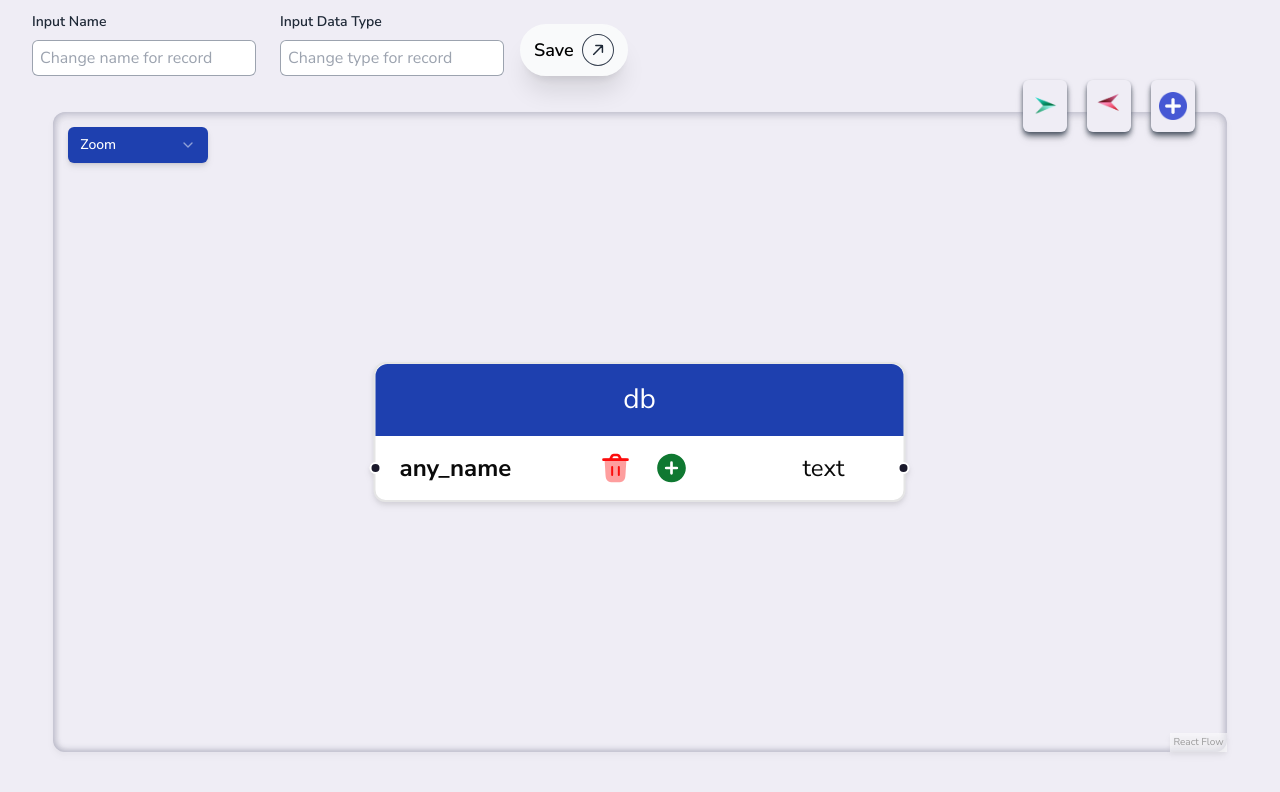
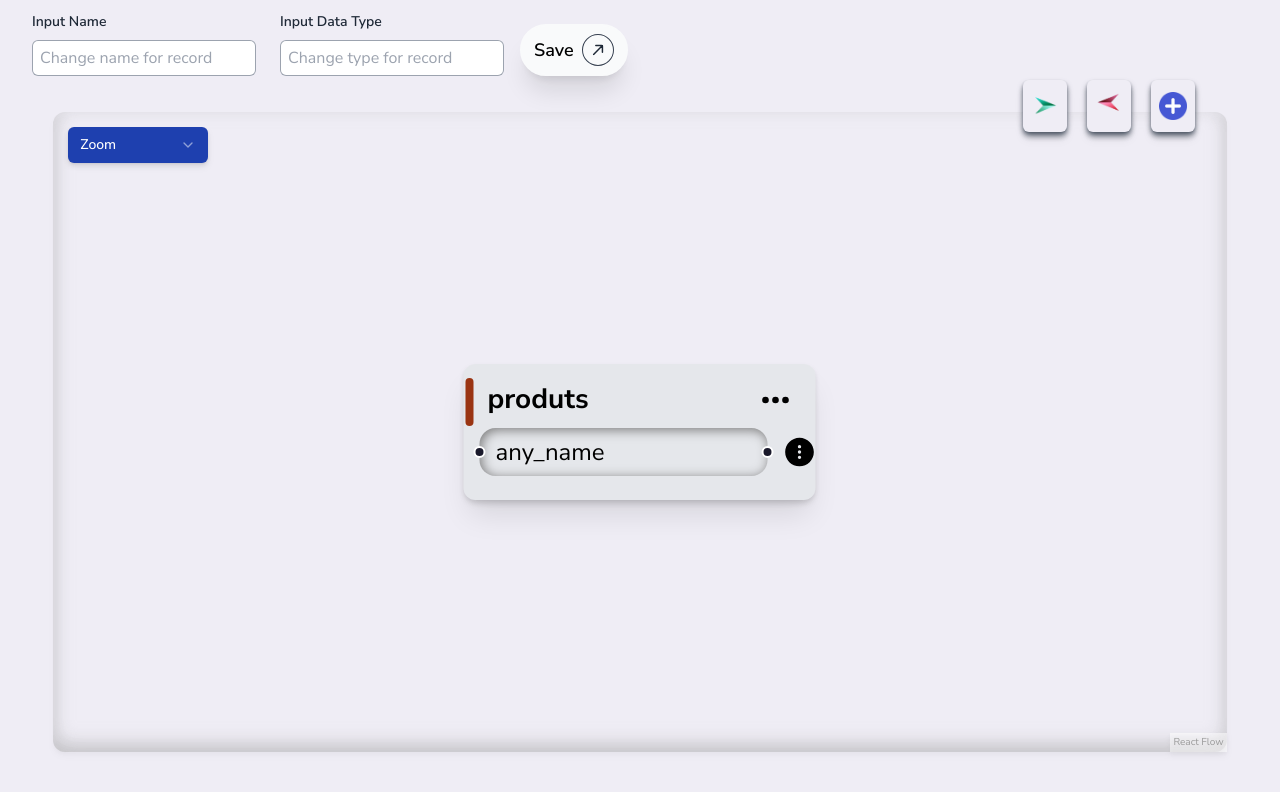
Before and after one commit to moeez5251/ER-Diagram-Maker, a React (Vite) app: page / in a window 1280 px wide. Both pictures are taken after a click on the element 1172 px from the left and 106 px from the top of the page. Shown: the top 792 px of the page. Built offline with nearby package versions, Linux system fonts and the light colour scheme.

Commit message:
Updating UI ✨⚡

```diff
--- a/src/App.jsx
+++ b/src/App.jsx
@@ -49,12 +49,12 @@ function App() {
         data: {
           label: "db",
           schema: [
-            { title: "any_name", type: "text", id: uuidv4() },
+            { title: "any_name", id: uuidv4() },
           ],
         },
       }]
     )
-    localStorage.setItem("data-sets", JSON.stringify(nodes))
+    // localStorage.setItem("data-sets", JSON.stringify(nodes))
   }
   const inpchange = (e) => {
     setinp({ ...inp, [e.target.name]: e.target.value })
@@ -106,7 +106,7 @@ function App() {
           : node
       )
     );
-    localStorage.setItem("data-sets", JSON.stringify(nodes))
+    // localStorage.setItem("data-sets", JSON.stringify(nodes))
     setinp({
       inputname: "",
       inputtype: ""
@@ -130,25 +130,22 @@ function App() {
   }, [])
 
   useEffect(() => {
-    setTimeout(() => {
-      localStorage.setItem("data-sets", JSON.stringify(nodes))
-    }, 50);
-
+    // setTimeout(() => {
+    //   localStorage.setItem("data-sets", JSON.stringify(nodes))
+    // }, 50);
+    console.log(nodes);
     return () => {
 
     }
   }, [nodes])
 
-  useEffect(() => {
-    console.log("change");
-    setTimeout(() => {
-      localStorage.setItem("edges-data", JSON.stringify(edges))
-    }, 50);
+  // useEffect(() => {
+  //       localStorage.setItem("edges-data", JSON.stringify(edges))
 
-    return () => {
+  //   return () => {
 
-    }
-  }, [edges])
+  //   }
+  // }, [edges])
 
   return (
     <>
@@ -209,7 +206,7 @@ function App() {
               </div>
 
             </div>
-            <div style={{ boxShadow: "inset 0px 0px 7px 1px rgb(170 170 187)" }} className=' drop-shadow-md blur-0 w-11/12 h-[80%]  mx-auto relative top-28 rounded-xl'>
+            <div style={{ boxShadow: "inset rgb(167 167 167 / 54%) 0px -7px 20px 0px" }} className=' drop-shadow-md blur-0 w-11/12 h-[80%]  mx-auto relative top-28 rounded-xl'>
 
               <div style={{ height: '100%', width: "100%" }}>
                 <ReactFlow
--- a/src/components/base-node.tsx
+++ b/src/components/base-node.tsx
@@ -8,10 +8,9 @@ export const BaseNode = React.forwardRef<
   <div
     ref={ref}
     className={cn(
-      "rounded-md border border-neutral-200 bg-white p-5 text-neutral-950 dark:border-neutral-800 dark:bg-neutral-950 dark:text-neutral-50",
       className,
-      selected ? "border-neutral-500 shadow-lg dark:border-neutral-40" : "",
-      "hover:ring-1",
+      // selected ? "border-neutral-500 shadow-lg dark:border-neutral-40" : "",
+      // "hover:ring-1",
     )}
     tabIndex={0}
     {...props}
--- a/src/components/database-schema-node.tsx
+++ b/src/components/database-schema-node.tsx
@@ -8,7 +8,7 @@ import { LabeledHandle } from "@/components/labeled-handle";
 type DatabaseSchemaNode = Node<{
   id: string
   label: string;
-  schema: { title: string; type: string,id:string }[];
+  schema: { title: string; type: string, id: string }[];
 }>;
 
 export function DatabaseSchemaNode({
@@ -29,13 +29,39 @@ export function DatabaseSchemaNode({
     setLabel(event.target.value);
   };
   const handlerowclick = async (event: React.ChangeEvent<HTMLElement>) => {
-    let parent = event.target.parentElement.parentElement.parentNode.parentNode.parentElement.parentElement.parentNode.firstElementChild.id;
-    const targetnode = event.target.parentElement.parentElement.parentElement.parentElement.firstChild.firstChild.lastChild.innerHTML;
-    await countervalue.setNodes(prevNodes =>
+    // let parent = event.target.parentElement.parentElement.parentNode.parentNode.parentElement.parentElement.parentNode.firstElementChild.id;
+    // const targetnode = event.target.parentElement.parentElement.parentElement.parentElement.firstChild.firstChild.lastChild.innerHTML;
+    // await countervalue.setNodes(prevNodes =>
+    //   prevNodes.map(node => {
+    //     if (node.id === parent) {
+    //       const index = node.data.schema.findIndex(field => field.title === targetnode);
+
+    //       if (node.data.schema.length === 1) {
+    //         return null;
+    //       }
+
+    // if (index !== -1) {
+    //   return {
+    //     ...node,
+    //     data: {
+    //       ...node.data,
+    //       schema: [
+    //         ...node.data.schema.slice(0, index),
+    //         ...node.data.schema.slice(index + 1)
+    //       ]
+    //     }
+    //   };
+    // }
+    //   }
+    //   return node;
+    // }).filter(node => node !== null)
+    // );
+    const rowid = event.target.parentElement.parentElement.parentElement.parentElement.id;
+    for (const index of countervalue.nodes) {
+      let a = index.data.schema.findIndex(field => field.id === rowid);
+      if (a || a === 0) {
+        countervalue.setNodes(prevNodes =>
           prevNodes.map(node => {
-        if (node.id === parent) {
-          const index = node.data.schema.findIndex(field => field.title === targetnode);
-
             if (node.data.schema.length === 1) {
               return null;
             }
@@ -52,46 +78,47 @@ export function DatabaseSchemaNode({
                 }
               };
             }
-        }
             return node;
+
           }).filter(node => node !== null)
         );
-
+        return;
+      }
+    }
   }
   const handleclick = (event: React.ChangeEvent<HTMLElement>) => {
-    let parent = event.target.parentElement.parentElement.parentNode.parentNode.parentElement.parentElement.parentNode.firstElementChild.id
-    const targetnode = event.target.parentElement.parentElement.parentElement.parentElement.firstChild.firstChild.lastChild.value
-    let id=event.target.parentElement.parentElement.parentElement.parentElement.id;
-    const newField = { title: "no-name", type: "text",id:uuidv4()};
-    let index;
-    countervalue.nodes.map(node => {
-      if (node.id === parent) {
-        index = node.data.schema.findIndex(field => field.title === targetnode);
-      }
-      return null;
-    });
-
+    const newField = { title: "no-name", id: uuidv4() };
+    const rowid = event.target.parentElement.parentElement.parentElement.parentElement.id;
+    for (const index of countervalue.nodes) {
+      let a = index.data.schema.findIndex(field => field.id === rowid);
+      if (a || a === 0) {
         countervalue.setNodes(prevNodes =>
           prevNodes.map(node =>
-        node.id === parent
+            node.id === id
               ? {
                 ...node,
                 data: {
                   ...node.data,
                   schema: [
-                ...node.data.schema.slice(0, index),
+                    ...node.data.schema.slice(0, a),
                     newField,
-                ...node.data.schema.slice(index)
+                    ...node.data.schema.slice(a)
                   ]
                 }
               }
               : node
           )
         );
-    localStorage.setItem("data-sets", JSON.stringify(countervalue.nodes))
+        return;
       }
+    }
+  }
+  // const handlemore=(e)=>{
+  //   const targetElement = document.getElementById(e.target.getAttribute("data-id"));
+  //   targetElement.style.right = "50px";
+  // }
   useEffect(() => {
-    if(NaN){
+    if (NaN) {
       return;
     }
     if (positionAbsoluteX) {
@@ -110,37 +137,59 @@ export function DatabaseSchemaNode({
         )
       );
     }
-    localStorage.setItem("data-sets", JSON.stringify(countervalue.nodes))
-
     return () => {
 
     }
   }, [positionAbsoluteX])
+  return (
+    <BaseNode className="bg-gray-200 py-2 rounded-md w-44 relative before:w-1 before:h-6 before:bg-orange-800  before:z-10 before:absolute before:block before:rounded-lg before:left-[0.5px] before:top-[7px] shadow-lg " selected={selected}>
+      <div className="flex items-center px-3 w-full">
 
-  return (
-    <BaseNode className="p-0" selected={selected}>
         <input
           onChange={handleChange}
-        className="rounded-tl-md rounded-tr-md bg-blue-800 p-2 text-center text-sm text-white dark:bg-neutral-800 dark:text-neutral-400 w-full border-none outline-none cursor-grab focus:bg-blue-900 cursor-pointer inputs"
+          onClick={() => console.log(selected)}
+          className="bg-transparent font-bold border-none outline-none text-sm w-[90%] "
           type="text"
-        value={label}
+          value={"produts"}
           id={id}
         />
-      <table className="border-spacing-10 overflow-visible">
+        <div className="cursor-pointer">
+
+          <svg
+            xmlns="http://www.w3.org/2000/svg"
+            width={16}
+            height={16}
+            fill="none"
+            className="injected-svg"
+            color="#000"
+            data-src="https://cdn.hugeicons.com/icons/more-horizontal-circle-01-solid-standard.svg"
+            viewBox="0 0 24 24"
+          >
+            <path
+              fill="#000"
+              d="M17 12a2.5 2.5 0 1 0 5 0 2.5 2.5 0 0 0-5 0ZM9.5 12a2.5 2.5 0 1 0 5 0 2.5 2.5 0 0 0-5 0ZM2 12a2.5 2.5 0 1 0 5 0 2.5 2.5 0 0 0-5 0Z"
+            />
+          </svg>
+        </div>
+      </div>
+      <table className="border-spacing-10  w-full overflow-hidden">
         <TableBody>
           {data.schema.map((entry) => (
-            <TableRow key={uuidv4()} id={entry.id} className="relative text-xs hover:bg-cyan-400  ">
-              <TableCell className="pl-0 pr-6 font-bold">
+            <TableRow key={uuidv4()} id={entry.id} className=" text-xs overflow-hidden m-2 relative transition-all right-0 ">
+
+              <TableCell className="w-[95%]"  >
                 <LabeledHandle
                   id={entry.title}
                   title={entry.title}
-                  type="target"
-                  position={Position.Left}
-                  className="record-name"
+                  type="source"
+                  position={Position.Right}
+                  handleClassName="p-0"
+                  labelClassName="p-0"
+                  className="record-type"
                 />
               </TableCell>
-              <TableCell className="py-2 px-2 gap-3  text-center flex items-end justify-center font-normal cursor-pointer" >
-                <div onClick={handlerowclick} title="remove record" >
+              <TableCell className="absolute -right-10 gap-2 flex items-center h-full " >
+                <div className="cursor-pointer" onClick={handlerowclick} title="remove record" >
 
                   <svg
                     xmlns="http://www.w3.org/2000/svg"
@@ -165,7 +214,7 @@ export function DatabaseSchemaNode({
                     />
                   </svg>
                 </div>
-                <div onClick={handleclick} title="add record" >
+                <div className="cursor-pointer " onClick={handleclick} title="add record" >
 
                   <svg
                     xmlns="http://www.w3.org/2000/svg"
@@ -186,17 +235,25 @@ export function DatabaseSchemaNode({
                   </svg>
                 </div>
               </TableCell>
-              <TableCell className="pr-0 text-center font-normal">
-                <LabeledHandle
-                  id={entry.title}
-                  title={entry.type}
-                  type="source"
-                  position={Position.Right}
-                  className="p-0"
-                  handleClassName="p-0"
-                  labelClassName="p-0"
-                  className="record-type"
+              <TableCell className="cursor-pointer mx-3"  onClick={(e)=>handlemore(e)} >
+                <svg
+                  xmlns="http://www.w3.org/2000/svg"
+                  width={16}
+                  height={16}
+                  fill="none"
+                  className="injected-svg"
+                  color="#000"
+                  data-src="https://cdn.hugeicons.com/icons/more-vertical-circle-02-solid-standard.svg"
+                  viewBox="0 0 24 24"
+                >
+                  <path
+                   data-id={entry.id}
+                    fill="#000"
+                    fillRule="evenodd"
+                    d="M12 22.75C6.063 22.75 1.25 17.937 1.25 12S6.063 1.25 12 1.25 22.75 6.063 22.75 12 17.937 22.75 12 22.75Zm0-16a1.25 1.25 0 1 0 0 2.5h.009a1.25 1.25 0 0 0 0-2.5H12Zm0 4a1.25 1.25 0 1 0 0 2.5h.009a1.25 1.25 0 0 0 0-2.5H12Zm0 4a1.25 1.25 0 1 0 0 2.5h.009a1.25 1.25 0 0 0 0-2.5H12Z"
+                    clipRule="evenodd"
                   />
+                </svg>
               </TableCell>
 
             </TableRow>
--- a/src/components/labeled-handle.tsx
+++ b/src/components/labeled-handle.tsx
@@ -50,16 +50,18 @@ const LabeledHandle = React.forwardRef<
       <div
         ref={ref}
         title={label}
+        style={{boxShadow:"inset 1px 1px 6px 0px #7a7a7a"}}
         className={cn(
-          "relative flex items-center ",
+          "relative flex items-center  flex-row-reverse mx-2 py-1 px-2 my-1 rounded-lg",
           flexDirections[position],
           className
         )}
       >
         <BaseHandle position={position} className={handleClassName} {...props} />
+        <BaseHandle position="left" className={handleClassName} {...props} />
         <div style={{ background: "none" }}
           className={cn(
-            "px-3 text-neutral-950  dark:text-neutral-50 w-20 overflow-x-clip border-none  outline-none",
+            "",
             labelClassName
           )}
           onClick={handleChange}
--- a/src/components/ui/table.tsx
+++ b/src/components/ui/table.tsx
@@ -58,7 +58,7 @@ const TableRow = React.forwardRef<
   <tr
     ref={ref}
     className={cn(
-      "border-b transition-colors hover:bg-neutral-100/50 data-[state=selected]:bg-neutral-100 dark:hover:bg-neutral-800/50 dark:data-[state=selected]:bg-neutral-800",
+
       className
     )}
     {...props}
@@ -88,7 +88,6 @@ const TableCell = React.forwardRef<
   <td
     ref={ref}
     className={cn(
-      "px-5 py-2 align-middle [&:has([role=checkbox])]:pr-0 [&>[role=checkbox]]:translate-y-[2px]",
       className
     )}
     {...props}
--- a/tailwind.config.js
+++ b/tailwind.config.js
@@ -4,6 +4,9 @@ export default {
     content: [
     "./index.html",
     "./src/**/*.{js,ts,jsx,tsx}",
+  ],
+  safelist: [
+    'right-10',
   ],
   theme: {
   	extend: {
```
Lines whose indentation alone changed are shown as unchanged.
